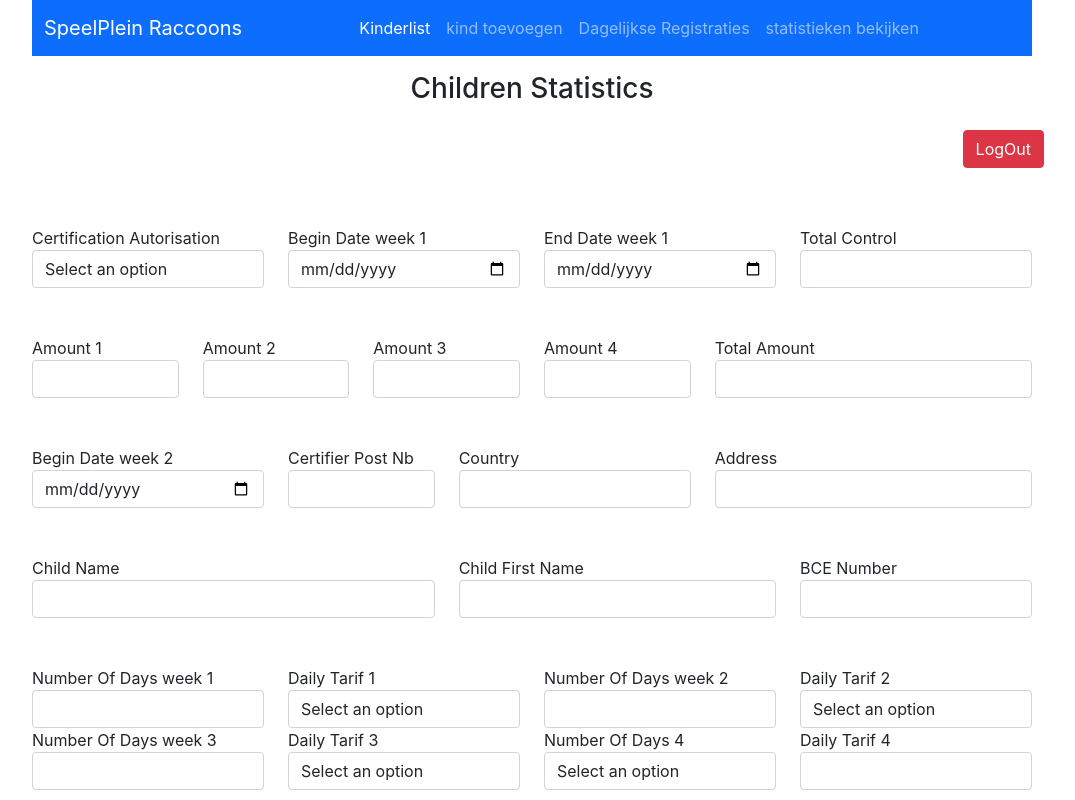
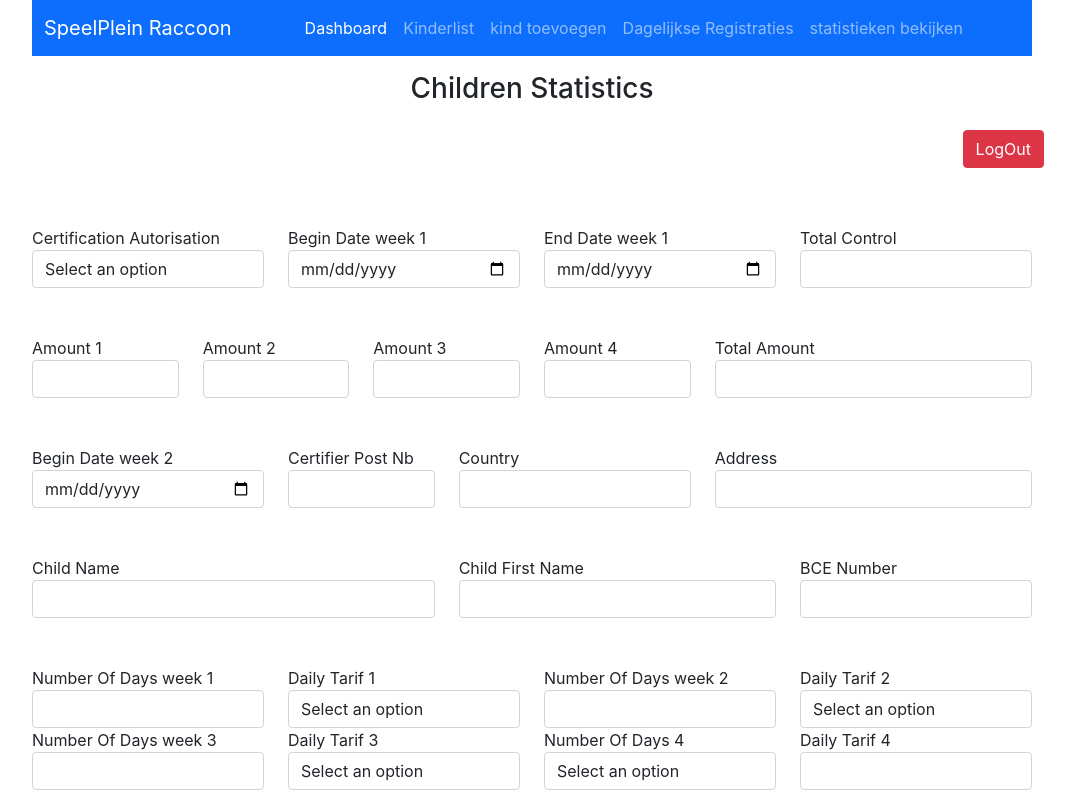
Before and after one commit to edk21/speelplein, a React (Create React App) app: page /legalss/1 in a window 1280 px wide. Shown: the top 800 px of the page, without its empty margins (108-1183 px from the left). Built offline with nearby package versions, Linux system fonts and the light colour scheme; no server answers.

Commit message:
Update Navbar.js

```diff
--- a/src/components/Navbar.js
+++ b/src/components/Navbar.js
@@ -2,10 +2,10 @@ import React from 'react'
 
 const Navbar = () => {
     return (
-      <nav className='navbar navbar-expand-lg navbar-dark bg-primary'>
+      <nav className='navbar navbar-expand-lg navbar-dark bg-primary sticky-top'>
         <div className='container-fluid'>
           <a href='/' className='navbar-brand'>
-            SpeelPlein Raccoons
+            SpeelPlein Raccoon
           </a>
           <button
             className='navbar-toggler'
@@ -22,6 +22,11 @@ const Navbar = () => {
             <ul className='navbar-nav mx-auto mb-2 mb-lg-0'>
               <li className='nav-item'>
                 <a href='/' className='nav-link active' aria-current='page'>
+                  Dashboard
+                </a>
+              </li>
+              <li className='nav-item'>
+                <a href='/kinderList' className='nav-link' aria-current='page'>
                   Kinderlist
                 </a>
               </li>
```
